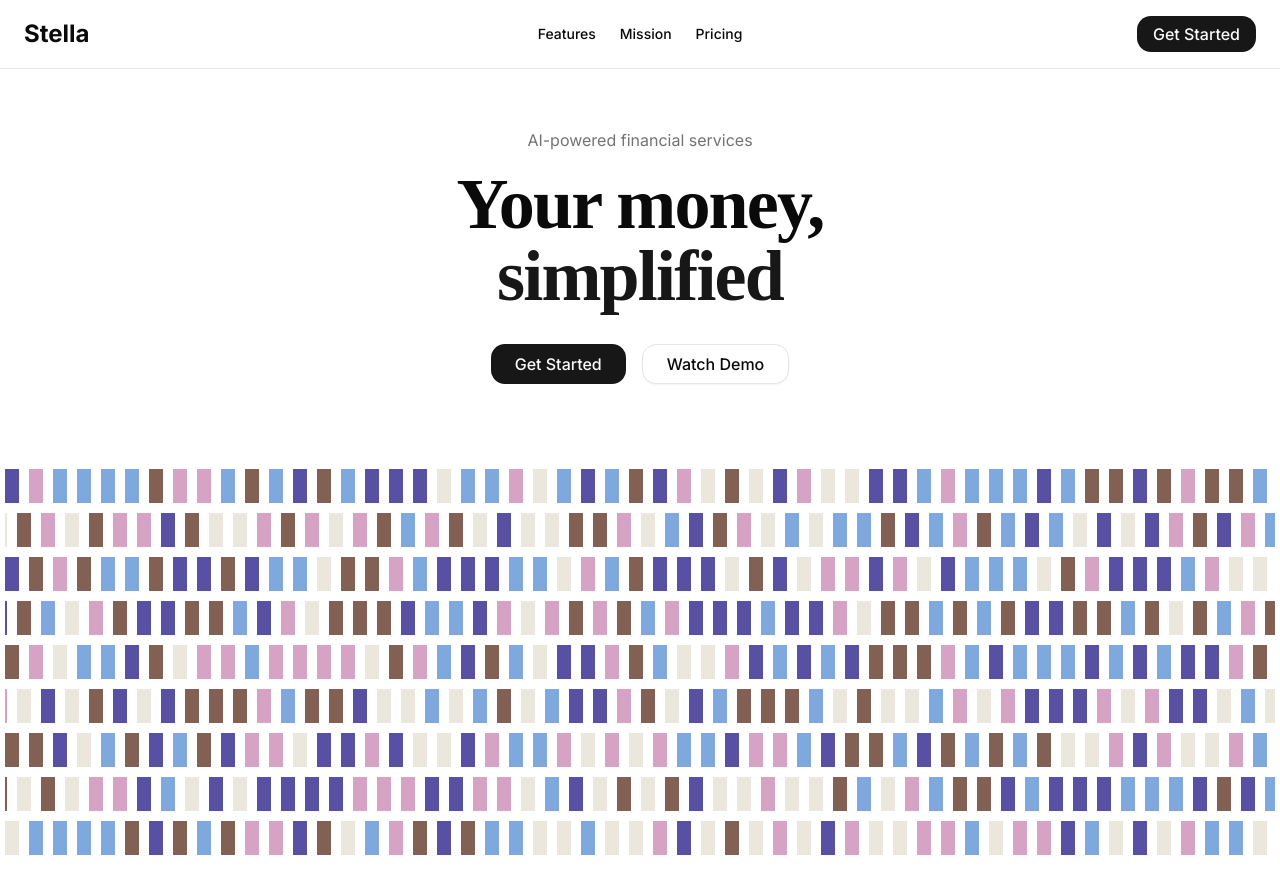
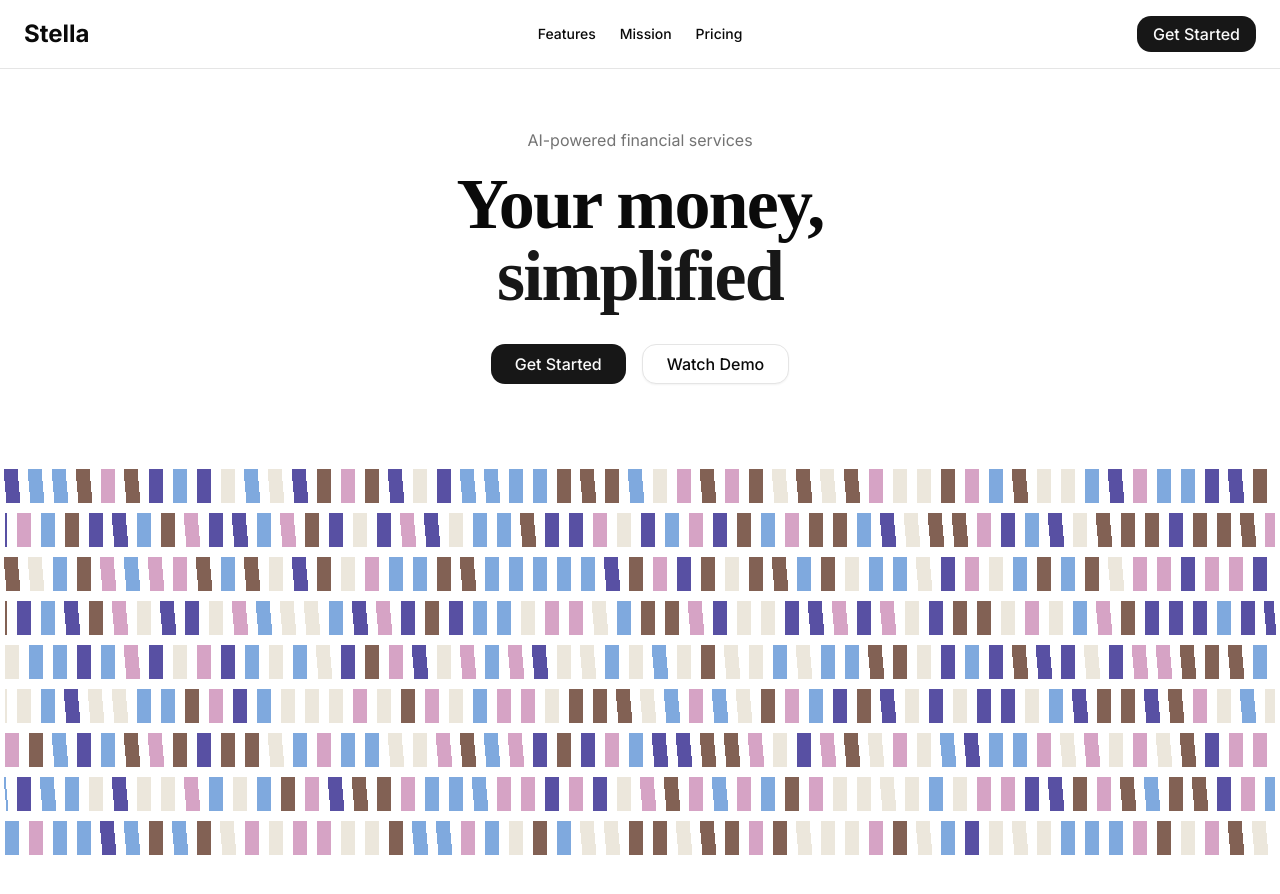
Before and after one commit to EJP1/stella-web, a Next.js app: page / in a window 1280 px wide. Shown: the top 894 px of the page. Built offline with nearby package versions, Linux system fonts and the light colour scheme; a web font is replaced by a local one.

Commit message:
rando skew

```diff
--- a/src/app/page.tsx
+++ b/src/app/page.tsx
@@ -16,7 +16,6 @@ import {
 export default function Home() {
   return (
     <PageLayout includeFooter>
-
       {/* Hero Section */}
       <section className="pt-32 pb-20">
         <div className="text-center px-4 sm:px-6">
--- a/src/components/ui/brick-background.tsx
+++ b/src/components/ui/brick-background.tsx
@@ -9,6 +9,7 @@ interface Brick {
   width: number;
   height: number;
   color: string;
+  hasInitialSkew: boolean;
 }
 
 interface BrickBackgroundProps {
@@ -20,17 +21,19 @@ interface BrickBackgroundProps {
   gap?: number;
   backgroundColor?: string;
   animate?: boolean;
+  skewPercentage?: number; // Percentage of bricks that start with skew (0-100)
 }
 
 export function BrickBackground({
   palette = "Aquarius",
   className = "",
   seed = 12345,
-  blur = true,
+  blur = false,
   orientation = "horizontal",
   gap = 0,
   backgroundColor = "#E8E3D8",
   animate = false,
+  skewPercentage = 30,
 }: BrickBackgroundProps) {
   const [hoveredBrick, setHoveredBrick] = useState<number | null>(null);
   const [dimensions, setDimensions] = useState({ width: 0, height: 0 });
@@ -45,8 +48,8 @@ export function BrickBackground({
         setIsReady(true);
       };
       updateDimensions();
-      window.addEventListener('resize', updateDimensions);
-      return () => window.removeEventListener('resize', updateDimensions);
+      window.addEventListener("resize", updateDimensions);
+      return () => window.removeEventListener("resize", updateDimensions);
     }
   }, []);
 
@@ -91,6 +94,7 @@ export function BrickBackground({
                 : Math.min(brickWidth, containerWidth - x)) - gapSize,
             height: brickHeight - gapSize,
             color,
+            hasInitialSkew: random() * 100 < skewPercentage,
           });
         }
       }
@@ -125,13 +129,14 @@ export function BrickBackground({
                 ? brickHeight + y
                 : Math.min(brickHeight, containerHeight - y)) - gapSize,
             color,
+            hasInitialSkew: random() * 100 < skewPercentage,
           });
         }
       }
     }
 
     return bricks;
-  }, [colors, seed, orientation, gap, dimensions]);
+  }, [colors, seed, orientation, gap, dimensions, skewPercentage]);
 
   return (
     <div
@@ -140,8 +145,8 @@ export function BrickBackground({
       style={{
         backgroundColor,
         opacity: isReady ? 1 : 0,
-        filter: isReady ? 'blur(0px)' : 'blur(10px)',
-        transition: 'opacity 0.5s ease-in, filter 0.5s ease-in',
+        filter: isReady ? "blur(0px)" : "blur(10px)",
+        transition: "opacity 0.5s ease-in, filter 0.5s ease-in",
       }}
     >
       {/* Background layer with blur */}
@@ -154,7 +159,15 @@ export function BrickBackground({
           style={{ filter: "blur(1px)", opacity: 0.9, pointerEvents: "none" }}
         >
           {bricks.map((brick, index) => {
-            const skew = animate && hoveredBrick === index ? 5 : 0;
+            const skew = animate
+              ? hoveredBrick === index
+                ? brick.hasInitialSkew
+                  ? 0
+                  : 25
+                : brick.hasInitialSkew
+                  ? 25
+                  : 0
+              : 0;
             // Calculate offset to keep brick centered during skew
             const centerY = brick.y + brick.height / 2;
             const skewOffset = Math.tan((skew * Math.PI) / 180) * centerY;
@@ -188,7 +201,15 @@ export function BrickBackground({
         style={{ pointerEvents: animate ? "auto" : "none" }}
       >
         {bricks.map((brick, index) => {
-          const skew = animate && hoveredBrick === index ? 5 : 0;
+          const skew = animate
+            ? hoveredBrick === index
+              ? brick.hasInitialSkew
+                ? 0
+                : 5
+              : brick.hasInitialSkew
+                ? 5
+                : 0
+            : 0;
           // Calculate offset to keep brick centered during skew
           const centerY = brick.y + brick.height / 2;
           const skewOffset = Math.tan((skew * Math.PI) / 180) * centerY;
```
